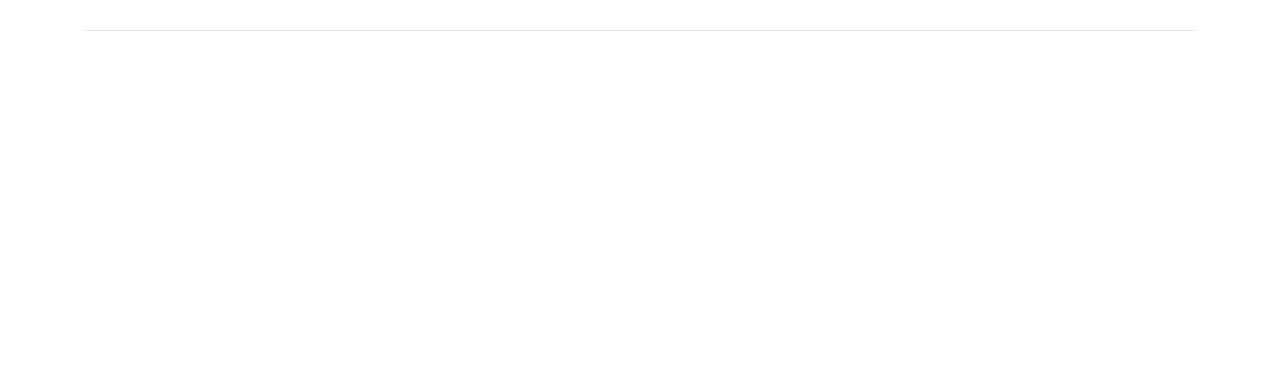
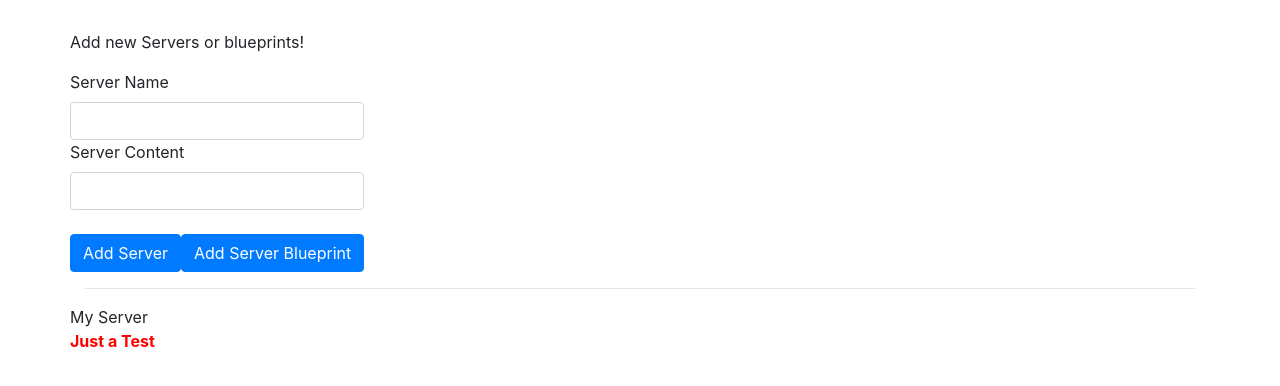
Before and after one commit to YahorAlve/angular_udemi, an Angular app in the folder cmp-databinding-start/: page / in a window 1280 px wide. Shown: the top 386 px of the page. Built offline with nearby package versions, Linux system fonts and the light colour scheme.

Commit message:
component property binding

```diff
--- a/cmp-databinding-start/src/app/app.component.html
+++ b/cmp-databinding-start/src/app/app.component.html
@@ -1,18 +1,9 @@
 <div class="container">
+  <app-cockpit></app-cockpit>
   <hr>
   <div class="row">
     <div class="col-xs-12">
-      <div
-        class="panel panel-default"
-        *ngFor="let element of serverElements">
-        <div class="panel-heading">{{ element.name }}</div>
-        <div class="panel-body">
-          <p>
-            <strong *ngIf="element.type === 'server'" style="color: red">{{ element.content }}</strong>
-            <em *ngIf="element.type === 'blueprint'">{{ element.content }}</em>
-          </p>
-        </div>
-      </div>
+      <app-server-element *ngFor="let serverElement of serverElements" [element]="serverElement"></app-server-element>
     </div>
   </div>
 </div>
--- a/cmp-databinding-start/src/app/app.component.ts
+++ b/cmp-databinding-start/src/app/app.component.ts
@@ -6,23 +6,7 @@
   styleUrls: ['./app.component.css']
 })
 export class AppComponent {
-  serverElements = [];
-  newServerName = '';
-  newServerContent = '';
 
-  onAddServer() {
-    this.serverElements.push({
-      type: 'server',
-      name: this.newServerName,
-      content: this.newServerContent
-    });
-  }
+  serverElements = [{name: 'My Server', type: 'server', content: 'Just a Test'}];
 
-  onAddBlueprint() {
-    this.serverElements.push({
-      type: 'blueprint',
-      name: this.newServerName,
-      content: this.newServerContent
-    });
-  }
 }
--- a/cmp-databinding-start/src/app/cockpit/cockpit.component.ts
+++ b/cmp-databinding-start/src/app/cockpit/cockpit.component.ts
@@ -7,9 +7,28 @@
 })
 export class CockpitComponent implements OnInit {
 
+  newServerName = '';
+  newServerContent = '';
+
   constructor() { }
 
   ngOnInit() {
   }
 
+  onAddServer() {
+    /* this.serverElements.push({
+      type: 'server',
+      name: this.newServerName,
+      content: this.newServerContent
+    }); */
+  }
+
+  onAddBlueprint() {
+    /* this.serverElements.push({
+      type: 'blueprint',
+      name: this.newServerName,
+      content: this.newServerContent
+    }); */
+  }
+
 }
--- a/cmp-databinding-start/src/app/server-element/server-element.component.html
+++ b/cmp-databinding-start/src/app/server-element/server-element.component.html
@@ -1,3 +1,11 @@
-<p>
-  server-element works!
-</p>
+<div class="panel panel-default">
+  <div class="panel-heading">{{ element.name }}</div>
+  <div class="panel-body">
+    <p>
+      <strong *ngIf="element.type === 'server'" style="color: red">{{
+        element.content
+      }}</strong>
+      <em *ngIf="element.type === 'blueprint'">{{ element.content }}</em>
+    </p>
+  </div>
+</div>
--- a/cmp-databinding-start/src/app/server-element/server-element.component.ts
+++ b/cmp-databinding-start/src/app/server-element/server-element.component.ts
@@ -1,5 +1,4 @@
-import { Component, OnInit } from '@angular/core';
-
+import { Component, OnInit, Input } from '@angular/core';
 @Component({
   selector: 'app-server-element',
   templateUrl: './server-element.component.html',
@@ -7,6 +6,8 @@
 })
 export class ServerElementComponent implements OnInit {
 
+  @Input() element: {name: string, type: string, content: string};
+
   constructor() { }
 
   ngOnInit() {
```
Also changed, not shown: 2 other files (tests, documents, lock files or other folders).
